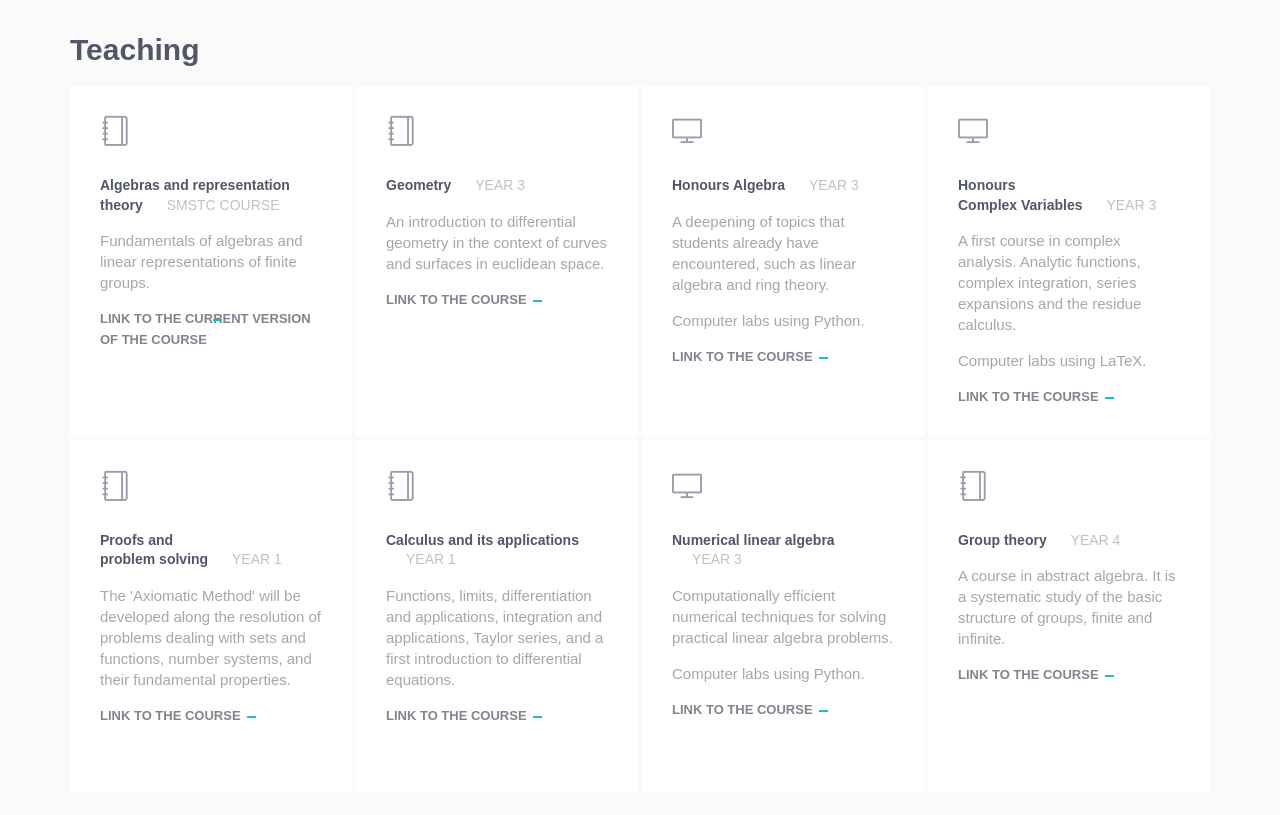
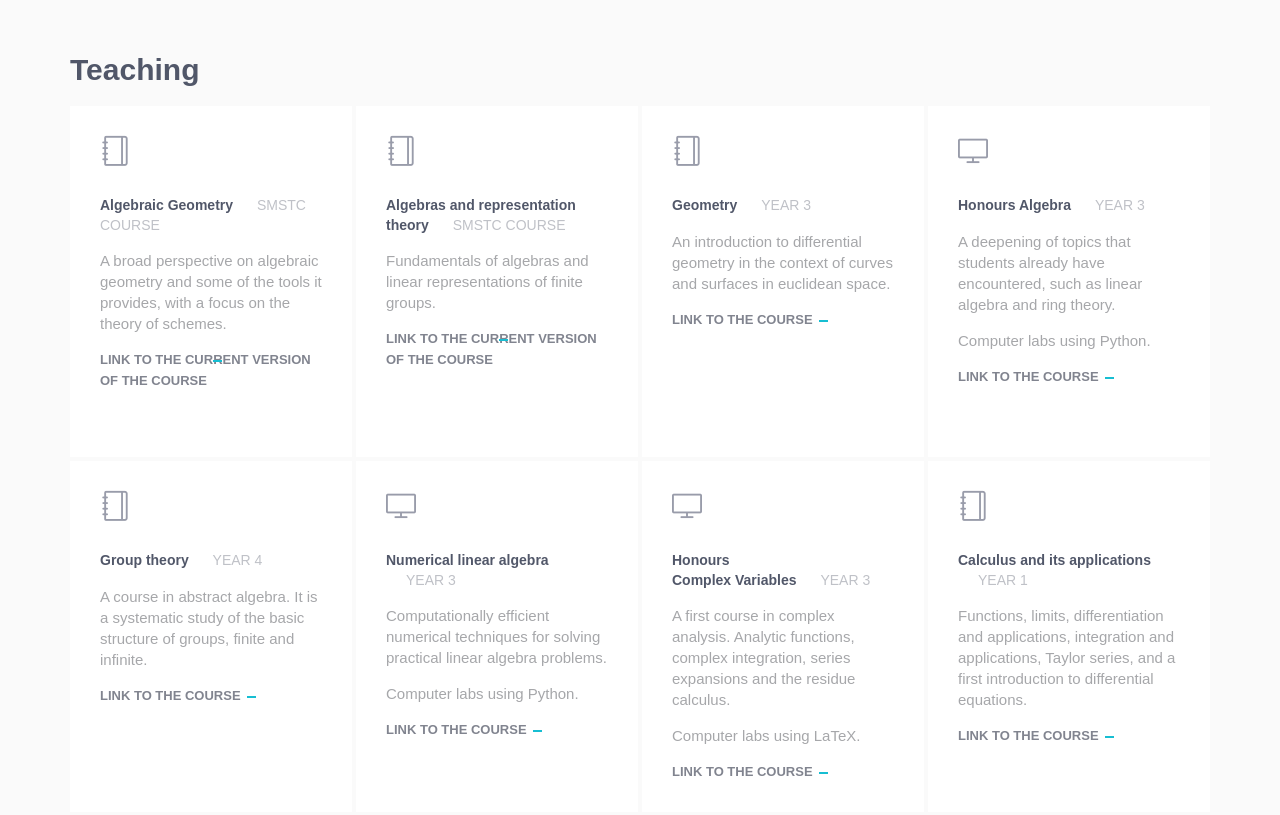
Before and after one commit to AntoinePinardin/Personal-Website, a plain HTML site: page index.html in a window 1280 px wide. Shown: the part 1800-2615 px from the top of the page. Drawn offline with Linux system fonts and the light colour scheme.

Commit message:
Updated my CV and the teaching part.

```diff
--- a/css/layout.css
+++ b/css/layout.css
@@ -1582,3 +1582,7 @@ fieldset[disabled] .btn-theme {
 		width:120%;
 	}
 }
+
+.confcontcont{
+	padding-top:20px;
+}
--- a/index.html
+++ b/index.html
@@ -218,6 +218,19 @@
                 <div class="container content-lg">
 				<h2 class="truc">Teaching</h2>
                     <div class="row row-space-2 margin-b-4">
+						<div class="col-md-3 col-sm-6 md-margin-b-4">
+                            <div class="service" data-height="height">
+                                <div class="service-element">
+                                    <i class="service-icon icon-notebook"></i>
+                                </div>
+                                <div class="service-info">
+                                    <h5><a href="https://smstc.ac.uk/modules/representation-theory">Algebraic Geometry</a> <span class="text-uppercase margin-l-20">SMSTC course</span></h5>
+									<p> A broad perspective on algebraic geometry and some of the tools it provides, with a focus on the theory of schemes.</p>
+									<a class="link" href="https://smstc.ac.uk/modules/algebraic-geometry">Link to the current version of the course</a>
+								</div>
+                                <a href="https://smstc.ac.uk/modules/representation-theory" class="content-wrapper-link"></a>
+                            </div>
+                        </div>
                         <div class="col-md-3 col-sm-6 md-margin-b-4">
                             <div class="service" data-height="height">
                                 <div class="service-element">
@@ -258,7 +271,37 @@
                                 <a href="http://www.drps.ed.ac.uk/16-17/dpt/cxmath10069.htm" class="content-wrapper-link"></a>
                             </div>
                         </div>
-                        <div class="col-md-3 col-sm-6">
+                    </div>
+                    <!--// end row -->
+					<div class="row row-space-2 margin-b-4">
+						<div class="col-md-3 col-sm-6">
+                            <div class="service" data-height="height">
+                                <div class="service-element">
+                                    <i class="service-icon icon-notebook"></i>
+                                </div>
+                                <div class="service-info">
+                                    <h5><a href="http://www-test.drps.ed.ac.uk/14-15/dpt/cxmath10079.htm">Group theory</a> <span class="text-uppercase margin-l-20">Year 4</span></h5>
+									<p>A course in abstract algebra. It is a systematic study of the basic structure of groups, finite and infinite.</p>
+									<a class="link" href="http://www-test.drps.ed.ac.uk/14-15/dpt/cxmath10079.htm">Link to the course</a>
+								</div>
+                                <a href="http://www-test.drps.ed.ac.uk/14-15/dpt/cxmath10079.htm" class="content-wrapper-link"></a>
+                            </div>
+                        </div>
+						<div class="col-md-3 col-sm-6 sm-margin-b-4">
+                            <div class="service" data-height="height">
+                                <div class="service-element">
+                                    <i class="service-icon icon-screen-desktop"></i>
+                                </div>
+                                <div class="service-info">
+                                    <h5><a href="http://www.drps.ed.ac.uk/17-18/dpt/cxmath10098.htm">Numerical linear algebra</a> <span class="text-uppercase margin-l-20">Year 3</span></h5>
+									<p>Computationally efficient numerical techniques for solving practical linear algebra problems.</p>
+									<p>Computer labs using Python.</p>
+									<a class="link" href="http://www.drps.ed.ac.uk/17-18/dpt/cxmath10098.htm">Link to the course</a>
+								</div>
+                                <a href="http://www.drps.ed.ac.uk/17-18/dpt/cxmath10098.htm" class="content-wrapper-link"></a>
+                            </div>
+                        </div>
+						<div class="col-md-3 col-sm-6">
                             <div class="service" data-height="height">
                                 <div class="service-element">
                                     <i class="service-icon icon-screen-desktop"></i>
@@ -270,22 +313,6 @@
 									<a class="link" href="http://www.drps.ed.ac.uk/15-16/dpt/cxmath10067.htm">Link to the course</a>
 								</div>
                                 <a href="http://www.drps.ed.ac.uk/15-16/dpt/cxmath10067.htm" class="content-wrapper-link"></a>
-                            </div>
-                        </div>
-                    </div>
-                    <!--// end row -->
-					<div class="row row-space-2 margin-b-4">
-                        <div class="col-md-3 col-sm-6 md-margin-b-4">
-                            <div class="service" data-height="height">
-                                <div class="service-element">
-                                    <i class="service-icon icon-notebook"></i>
-                                </div>
-                                <div class="service-info">
-                                    <h5><a href="http://www.drps.ed.ac.uk/17-18/dpt/cxmath08059.htm">Proofs and<br>problem solving</a> <span class="text-uppercase margin-l-20">YEAR 1</span></h5>
-									<p>The 'Axiomatic Method' will be developed along the resolution of problems dealing with sets and functions, number systems, and their fundamental properties.</p>
-									<a class="link" href="http://www.drps.ed.ac.uk/17-18/dpt/cxmath08059.htm">Link to the course</a>
-								</div>
-                                <a href="http://www.drps.ed.ac.uk/17-18/dpt/cxmath08059.htm" class="content-wrapper-link"></a>
                             </div>
                         </div>
                         <div class="col-md-3 col-sm-6 sm-margin-b-4">
@@ -301,33 +328,19 @@
                                 <a href="http://www.drps.ed.ac.uk/16-17/dpt/cxmath08058.htm" class="content-wrapper-link"></a>
                             </div>
                         </div>
-                        <div class="col-md-3 col-sm-6 sm-margin-b-4">
-                            <div class="service" data-height="height">
-                                <div class="service-element">
-                                    <i class="service-icon icon-screen-desktop"></i>
-                                </div>
-                                <div class="service-info">
-                                    <h5><a href="http://www.drps.ed.ac.uk/17-18/dpt/cxmath10098.htm">Numerical linear algebra</a> <span class="text-uppercase margin-l-20">Year 3</span></h5>
-									<p>Computationally efficient numerical techniques for solving practical linear algebra problems.</p>
-									<p>Computer labs using Python.</p>
-									<a class="link" href="http://www.drps.ed.ac.uk/17-18/dpt/cxmath10098.htm">Link to the course</a>
-								</div>
-                                <a href="http://www.drps.ed.ac.uk/17-18/dpt/cxmath10098.htm" class="content-wrapper-link"></a>
-                            </div>
-                        </div>
-                        <div class="col-md-3 col-sm-6">
+						<!--<div class="col-md-3 col-sm-6 md-margin-b-4">
                             <div class="service" data-height="height">
                                 <div class="service-element">
                                     <i class="service-icon icon-notebook"></i>
                                 </div>
                                 <div class="service-info">
-                                    <h5><a href="http://www-test.drps.ed.ac.uk/14-15/dpt/cxmath10079.htm">Group theory</a> <span class="text-uppercase margin-l-20">Year 4</span></h5>
-									<p>A course in abstract algebra. It is a systematic study of the basic structure of groups, finite and infinite.</p>
-									<a class="link" href="http://www-test.drps.ed.ac.uk/14-15/dpt/cxmath10079.htm">Link to the course</a>
+                                    <h5><a href="http://www.drps.ed.ac.uk/17-18/dpt/cxmath08059.htm">Proofs and<br>problem solving</a> <span class="text-uppercase margin-l-20">YEAR 1</span></h5>
+									<p>The 'Axiomatic Method' will be developed along the resolution of problems dealing with sets and functions, number systems, and their fundamental properties.</p>
+									<a class="link" href="http://www.drps.ed.ac.uk/17-18/dpt/cxmath08059.htm">Link to the course</a>
 								</div>
-                                <a href="http://www-test.drps.ed.ac.uk/14-15/dpt/cxmath10079.htm" class="content-wrapper-link"></a>
+                                <a href="http://www.drps.ed.ac.uk/17-18/dpt/cxmath08059.htm" class="content-wrapper-link"></a>
                             </div>
-                        </div>
+                        </div>-->
                     </div>
                 </div>
             </div>
```
Also changed, not shown: img/edi2.jpg (added), 1 other file.
